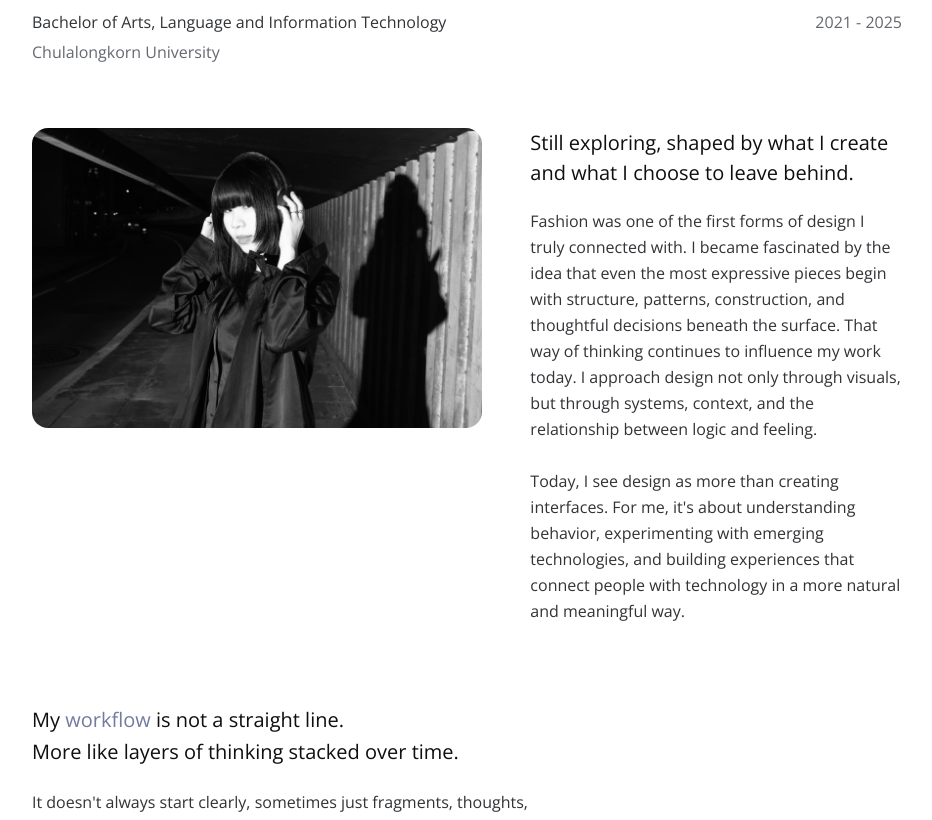
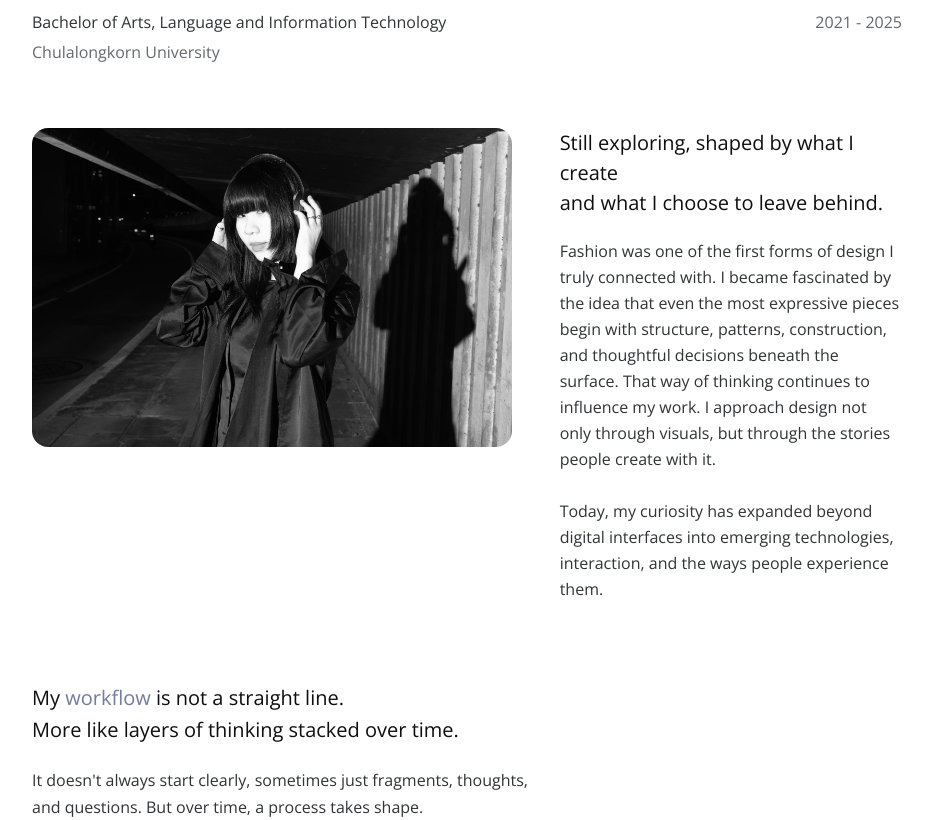
Before and after one commit to rungpilai/rungpilaip, a React (Vite) app: page /about in a window 1280 px wide. Shown: the part 620-1440 px from the top of the page, without its empty margins (173-1105 px from the left). Built offline with nearby package versions, Linux system fonts and the light colour scheme.

Commit message:
fix: enhance layout and text clarity in About component for improved readability

```diff
--- a/src/pages/About.jsx
+++ b/src/pages/About.jsx
@@ -62,23 +62,23 @@ const About = () => {
                     </div>
 
                     <div className="self-stretch flex flex-col justify-center items-start gap-5 md:gap-12 md:flex-row-reverse mt-16 mb-12 md:my-16">
-                        <section className="flex flex-col gap-5">
+                        <section className="flex flex-col gap-5 flex-[calc(409/1030*100%)]">
                             <p className="text-xl leading-normal">
                                 Still exploring, shaped by what I create <br className="hidden sm:block" />
                                 and what I choose to leave behind.
                             </p>
                             <p className="leading-relaxed text-(--color-text-secondary) mb-4">
-                                Fashion was one of the first forms of design I truly connected with. I became fascinated by the idea that even the most expressive pieces begin with structure, patterns, construction, and thoughtful decisions beneath the surface. That way of thinking continues to influence my work today. I approach design not only through visuals, but through systems, context, and the relationship between logic and feeling.
+                                Fashion was one of the first forms of design I truly connected with. I became fascinated by the idea that even the most expressive pieces begin with structure, patterns, construction, and thoughtful decisions beneath the surface. That way of thinking continues to influence my work. I approach design not only through visuals, but through the stories people create with it.
                             <br/><br/>
-                                Today, I see design as more than creating interfaces. For me, it's about understanding behavior, experimenting with emerging technologies, and building experiences that connect people with technology in a more natural and meaningful way.
+                                Today, my curiosity has expanded beyond digital interfaces into emerging technologies, interaction, and the ways people experience them.
                             </p>
                         </section>
 
-                        <section className="rounded-2xl overflow-hidden">
+                        <section className="rounded-2xl overflow-hidden flex-[calc(573/1030*100%)]">
                             <img
                                 src="/img/about/self-pic.jpg"
                                 alt="Rungpilai Patpai"
-                                className="aspect-square md:aspect-auto w-full object-cover object-top grayscale"
+                                className="aspect-square md:aspect-3/4 xl:aspect-auto w-full object-cover object-top grayscale"
                             />
                         </section>
                     </div>
@@ -113,7 +113,9 @@ const About = () => {
                             Become through repetition.
                         </p>
                         <p className="text-(--color-text-secondary)">
-                            If my perspective resonates with you, perhaps we can create experiences that people not only use, but genuinely connect with.
+                            If my perspective resonates with you, perhaps we can create
+                            <br className="hidden md:block" />
+                            experiences that people not only use, but genuinely connect with.
                         </p>
                         <span className="text-(--color-text-tertiary) inline-flex gap-1 items-center">
                             {EMAIL_ADDRESS}
```
